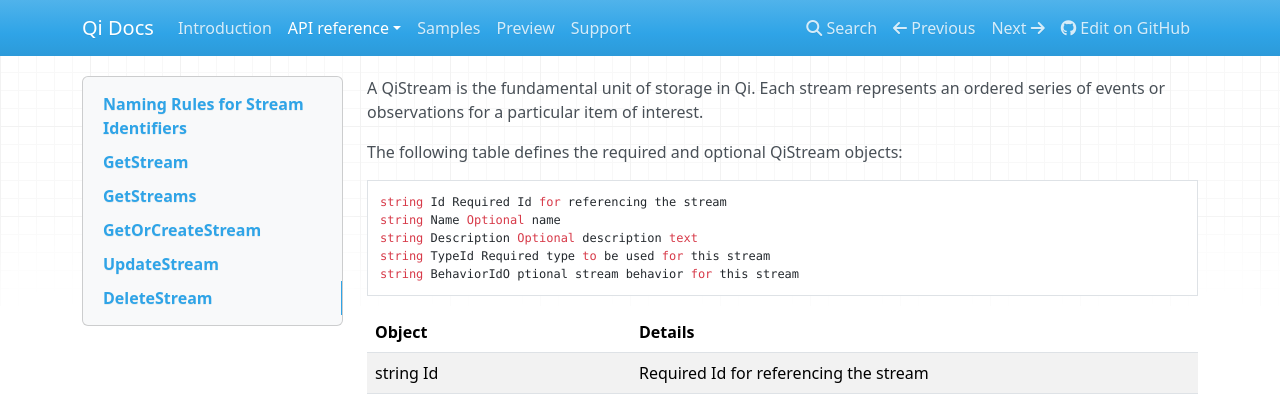
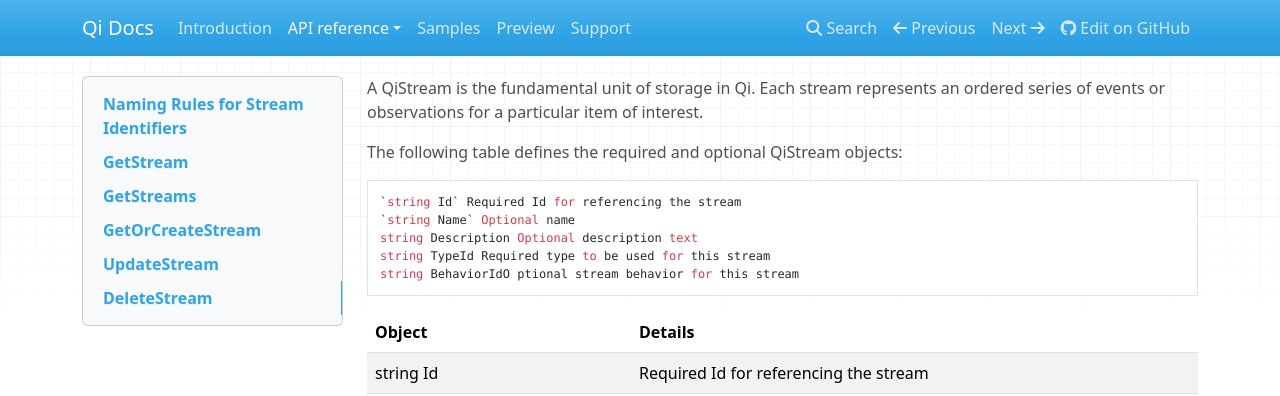
Before and after one commit to ssuryanarayanan/Qi-Docs, an MkDocs documentation site: the page built from docs/QiStreams.md, in a window 1280 px wide and 900 px high. Shown: the top 396 px of the window. Built offline with MkDocs 1.6.1, drawn with Linux system fonts in a browser that asks for light colours; nearby versions of some CDN libraries; old or Windows-style settings are respelled for this version of MkDocs.

````diff
--- a/docs/QiStreams.md
+++ b/docs/QiStreams.md
@@ -3,8 +3,8 @@ A QiStream is the fundamental unit of storage in Qi. Each stream represents an o
 The following table defines the required and optional QiStream objects:
 
 ```
-string Id Required Id for referencing the stream
-string Name Optional name
+`string Id` Required Id for referencing the stream
+`string Name` Optional name
 string Description Optional description text
 string TypeId Required type to be used for this stream
 string BehaviorIdO ptional stream behavior for this stream
````
